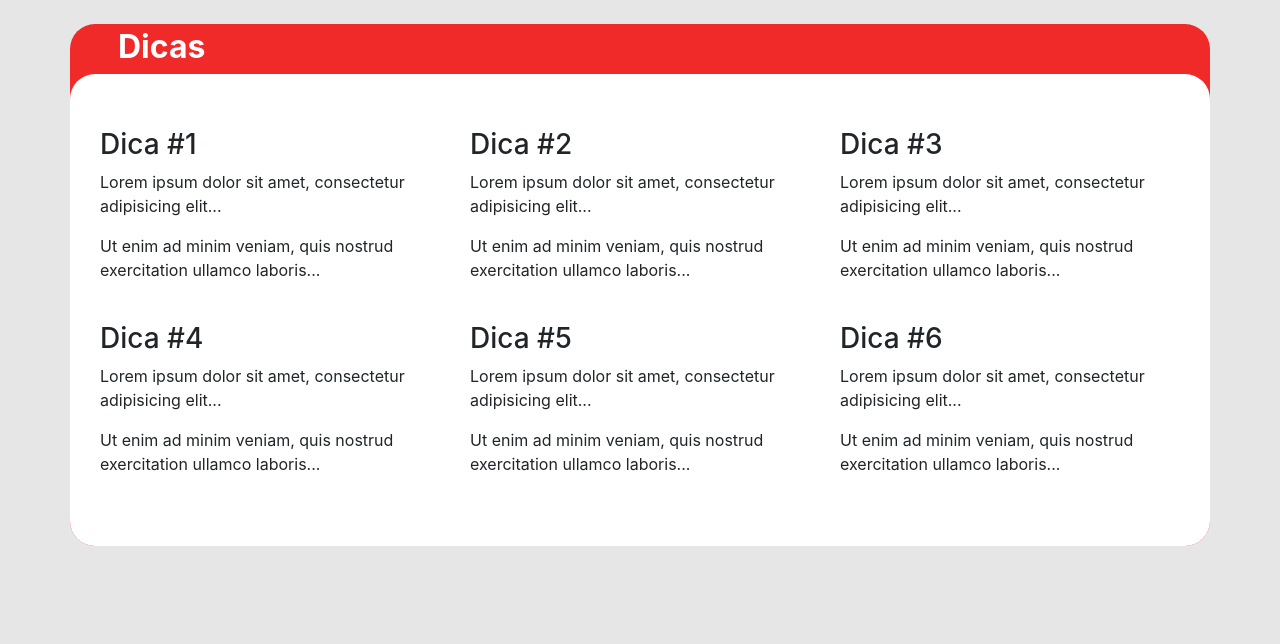
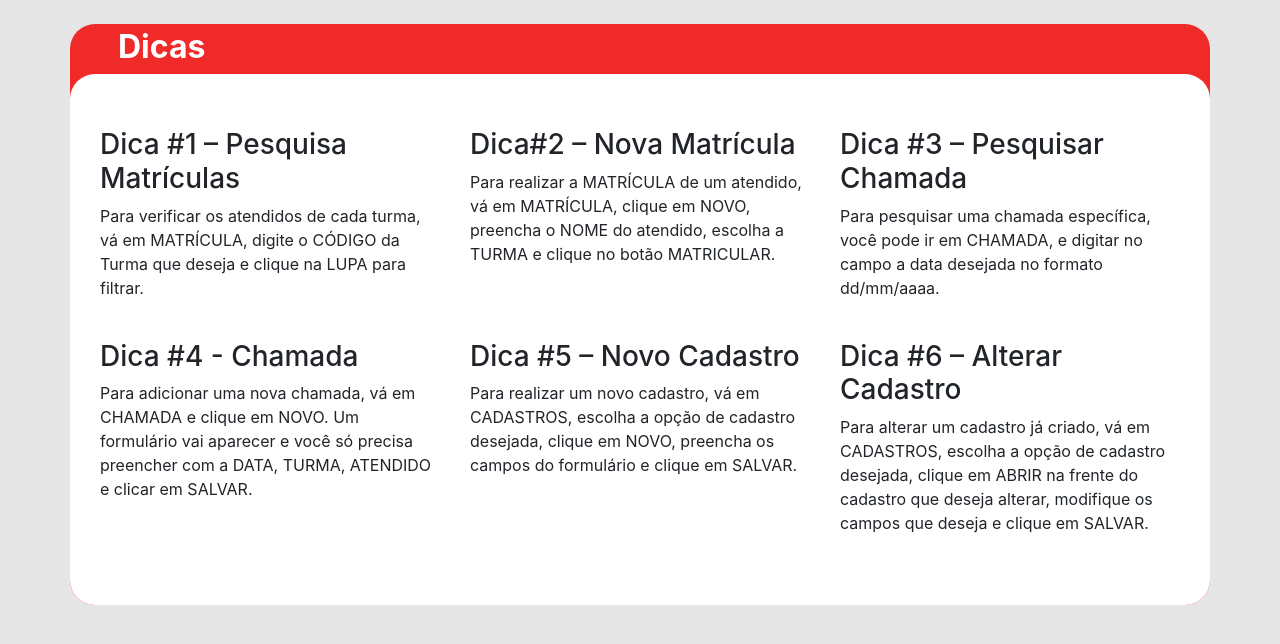
Before and after one commit to ADSPI/Sistema-Instituicao-Caritas, a Django app: page /menu/ in a window 1280 px wide. Shown: the part 88-732 px from the top of the page. Run offline with Django 3.2, Linux system fonts and the light colour scheme; a user stored in the database is signed in; some libraries are stand-ins or nearby versions.

Commit message:
Sistema Oficial

```diff
--- a/caritas_app/templates/menu.html
+++ b/caritas_app/templates/menu.html
@@ -24,19 +24,19 @@
   <div class="container">
     <div class="row">
       <div class="col-sm-4">
-        <h3>Dica #1</h3>
-        <p>Lorem ipsum dolor sit amet, consectetur adipisicing elit...</p>
-        <p>Ut enim ad minim veniam, quis nostrud exercitation ullamco laboris...</p>
+        <h3>Dica #1 – Pesquisa Matrículas</h3>
+        <p>Para verificar os atendidos de cada turma, vá em MATRÍCULA,
+        digite o CÓDIGO da Turma que deseja e clique na LUPA para filtrar.</p>
       </div>
       <div class="col-sm-4">
-        <h3>Dica #2</h3>
-        <p>Lorem ipsum dolor sit amet, consectetur adipisicing elit...</p>
-        <p>Ut enim ad minim veniam, quis nostrud exercitation ullamco laboris...</p>
+        <h3>Dica#2 – Nova Matrícula</h3>
+        <p>Para realizar a MATRÍCULA de um atendido, vá em MATRÍCULA, clique em NOVO,
+        preencha o NOME do atendido, escolha a TURMA e clique no botão MATRICULAR.</p>
       </div>
       <div class="col-sm-4">
-        <h3>Dica #3</h3>
-        <p>Lorem ipsum dolor sit amet, consectetur adipisicing elit...</p>
-        <p>Ut enim ad minim veniam, quis nostrud exercitation ullamco laboris...</p>
+        <h3>Dica #3 – Pesquisar Chamada</h3>
+        <p>Para pesquisar uma chamada específica, você pode ir em CHAMADA,
+        e digitar no campo a data desejada no formato dd/mm/aaaa.</p>
       </div>
     </div>
   </div>
@@ -46,19 +46,19 @@
 <div class="container">
   <div class="row">
     <div class="col-sm-4">
-      <h3>Dica #4</h3>
-      <p>Lorem ipsum dolor sit amet, consectetur adipisicing elit...</p>
-      <p>Ut enim ad minim veniam, quis nostrud exercitation ullamco laboris...</p>
+      <h3>Dica #4 - Chamada</h3>
+      <p>Para adicionar uma nova chamada, vá em CHAMADA e clique em NOVO.
+      Um formulário vai aparecer e você só precisa preencher com a DATA, TURMA, ATENDIDO e clicar em SALVAR.</p>
     </div>
     <div class="col-sm-4">
-      <h3>Dica #5</h3>
-      <p>Lorem ipsum dolor sit amet, consectetur adipisicing elit...</p>
-      <p>Ut enim ad minim veniam, quis nostrud exercitation ullamco laboris...</p>
+      <h3>Dica #5 – Novo Cadastro</h3>
+      <p>Para realizar um novo cadastro, vá em CADASTROS, escolha a opção de cadastro desejada,
+       clique em NOVO, preencha os campos do formulário e clique em SALVAR.</p>
     </div>
     <div class="col-sm-4">
-      <h3>Dica #6</h3>
-      <p>Lorem ipsum dolor sit amet, consectetur adipisicing elit...</p>
-      <p>Ut enim ad minim veniam, quis nostrud exercitation ullamco laboris...</p>
+      <h3>Dica #6 – Alterar Cadastro</h3>
+      <p>Para alterar um cadastro já criado, vá em CADASTROS, escolha a opção de cadastro desejada,
+      clique em ABRIR na frente do cadastro que deseja alterar, modifique os campos que deseja e clique em SALVAR.</p>
     </div>
   </div>
 </div>
--- a/caritas_app/templates/registro_atendido.html
+++ b/caritas_app/templates/registro_atendido.html
@@ -50,7 +50,7 @@
 <!-- Data de Nascimento -->
     <div class="form-group">
       <label for="nascimento">(*) Data de Nascimento:</label>
-      {% render_field form.nascimento_atendido class+="form-control  bg-light" type="date" %}
+      {% render_field form.nascimento_atendido class+="form-control  bg-light" placeholder="dd/mm/aaaa" %}
     </div>
 <!-- Rg atendido -->
     <div class="form-group">
--- a/caritas_app/templates/registro_instrutor.html
+++ b/caritas_app/templates/registro_instrutor.html
@@ -56,7 +56,7 @@
 <!-- Data de Nascimento -->
     <div class="form-group">
       <label for="nascimento">(*) Data de Nascimento:</label>
-      {% render_field form.nascimento_instrutor class+="form-control  bg-light" type="date" %}
+      {% render_field form.nascimento_instrutor class+="form-control  bg-light" placeholder="dd/mm/aaaa" %}
     </div>
 <!-- Rg instrutor -->
     <div class="form-group">
--- a/caritas_app/templates/registro_responsavel.html
+++ b/caritas_app/templates/registro_responsavel.html
@@ -51,7 +51,7 @@
 <!-- Data de Nascimento -->
     <div class="form-group">
       <label for="nascimento">(*) Data de Nascimento:</label>
-      {% render_field form.nascimento_responsavel class+="form-control  bg-light" type="date" %}
+      {% render_field form.nascimento_responsavel class+="form-control  bg-light" placeholder="dd/mm/aaaa" %}
     </div>
 <!-- Rg responsavel -->
     <div class="form-group">
```
Also changed, not shown: db.sqlite3.
